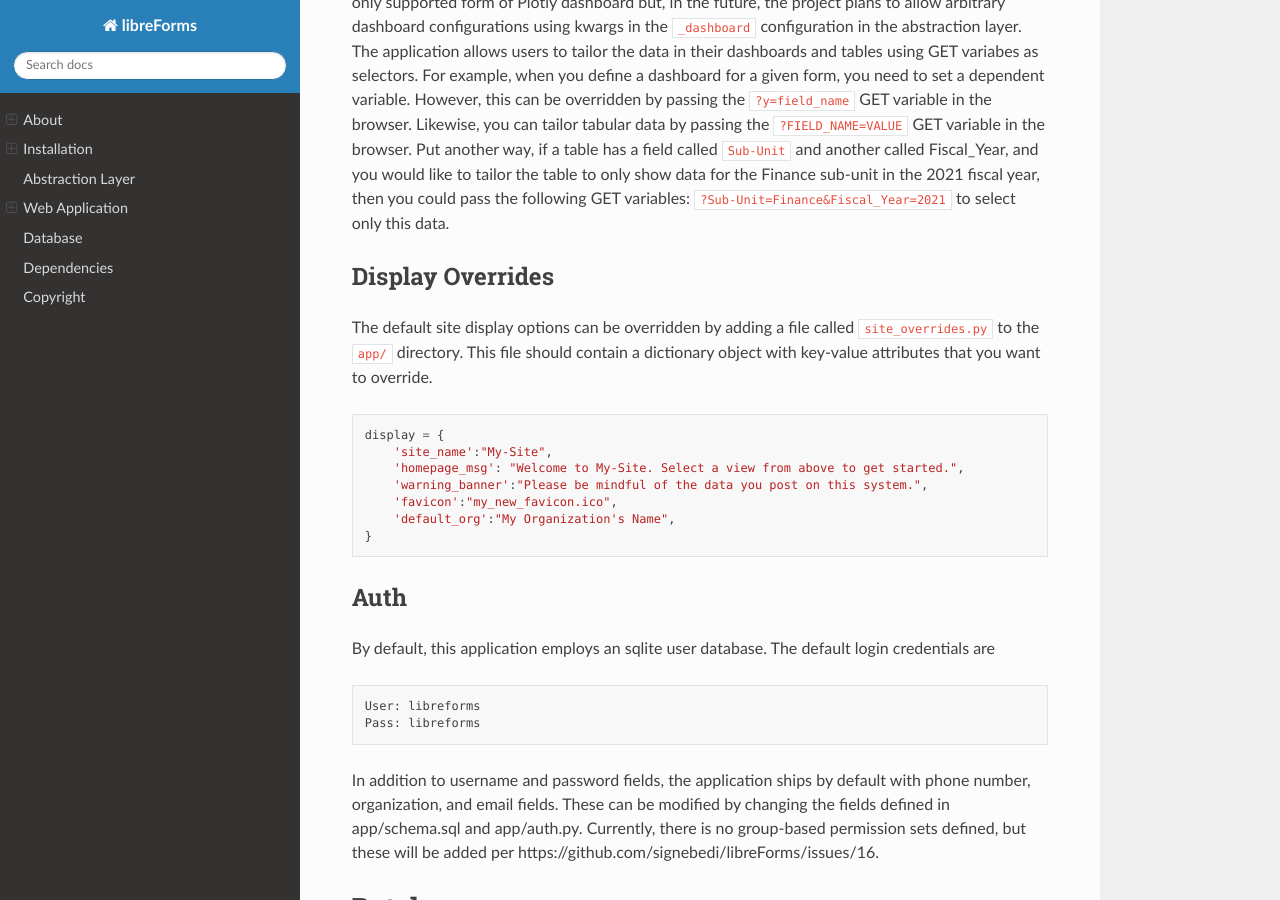
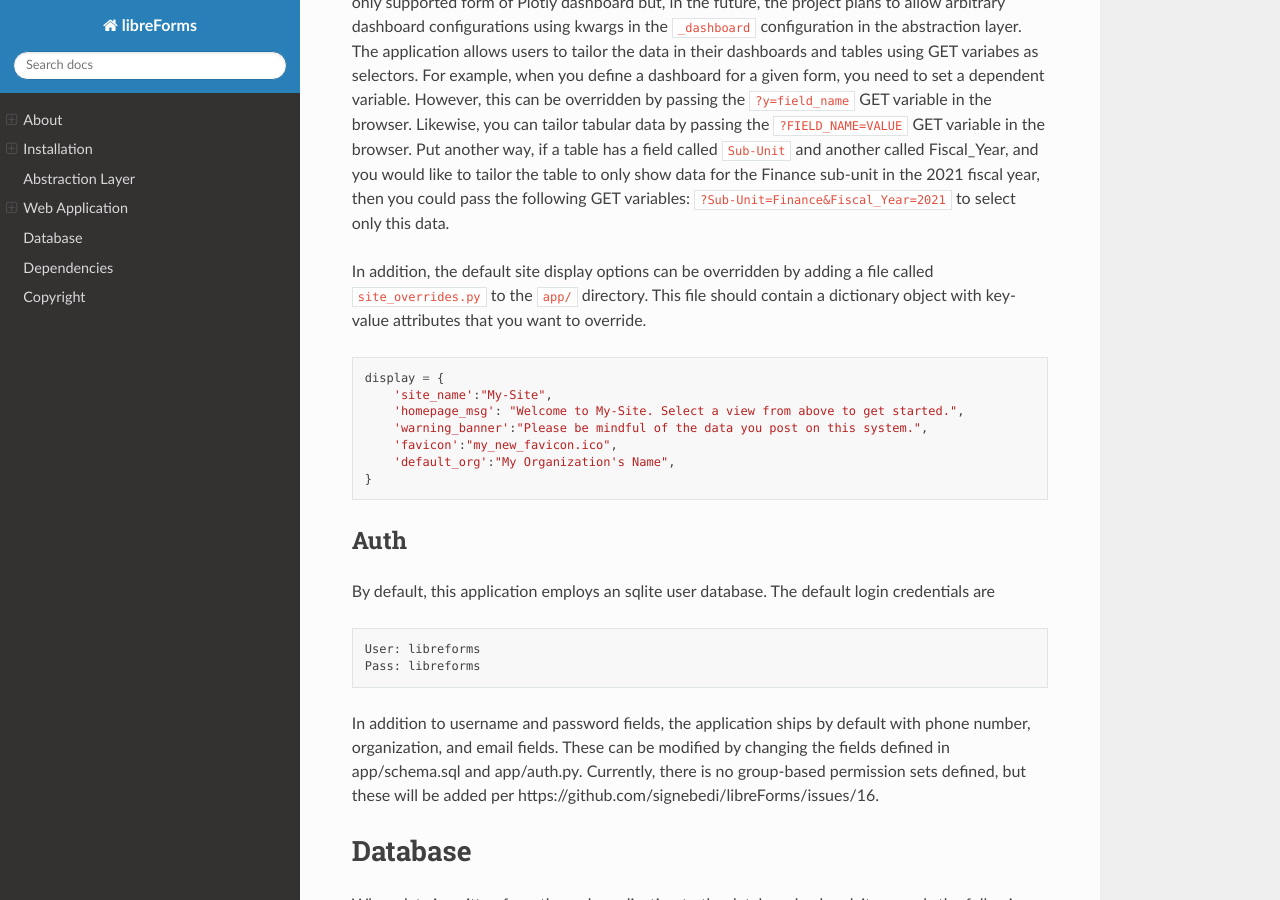
Before and after one commit to libreForms/libreForms-flask, a Sphinx documentation site: the page built from docs/source/index.md, in a window 1280 px wide and 900 px high, scrolled down 6190 px. Built offline with Sphinx 7.4.7 and the Read the Docs theme 2.0.0, drawn with Linux system fonts in a browser that asks for light colours.

````diff
--- a/docs/source/index.md
+++ b/docs/source/index.md
@@ -243,9 +243,7 @@ A Flask web application sits atop the libreForms abstraction layer defined above
 
 The application provides table and dashboard views for form data. Right now, line graphs are the only supported form of Plotly dashboard but, in the future, the project plans to allow arbitrary dashboard configurations using kwargs in the `_dashboard` configuration in the abstraction layer. The application allows users to tailor the data in their dashboards and tables using GET variabes as selectors. For example, when you define a dashboard for a given form, you need to set a dependent variable. However, this can be overridden by passing the ```?y=field_name``` GET variable in the browser. Likewise, you can tailor tabular data by passing the ```?FIELD_NAME=VALUE``` GET variable in the browser. Put another way, if a table has a field called ```Sub-Unit``` and another called Fiscal_Year, and you would like to tailor the table to only show data for the Finance sub-unit in the 2021 fiscal year, then you could pass the following GET variables: ```?Sub-Unit=Finance&Fiscal_Year=2021``` to select only this data.
 
-### Display Overrides
-
-The default site display options can be overridden by adding a file called `site_overrides.py` to the `app/` directory. This file should contain a dictionary object with key-value attributes that you want to override.
+In addition, the default site display options can be overridden by adding a file called `site_overrides.py` to the `app/` directory. This file should contain a dictionary object with key-value attributes that you want to override.
 
 ```
 display = {
````
Also changed, not shown: README.md (+1 -4 lines).
